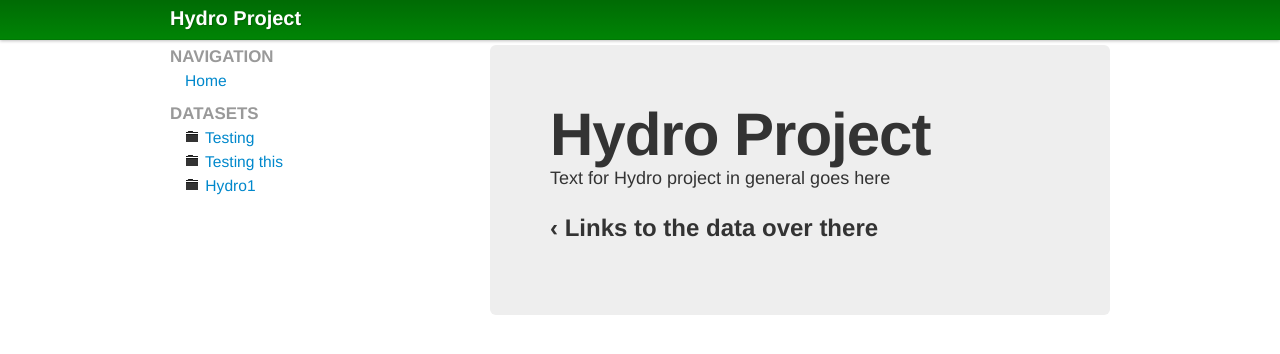
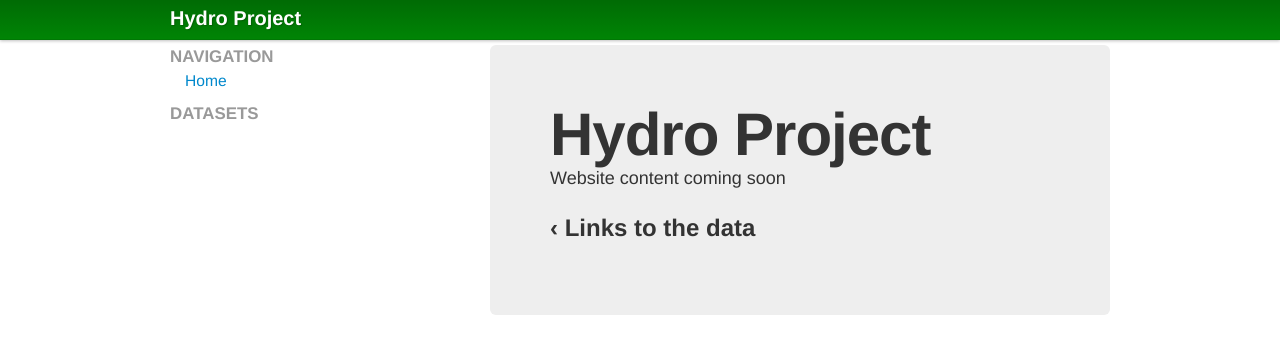
Before and after one commit to gina-alaska/gis.suhydro.org, a Jekyll site: the page built from index.html, in a window 1280 px wide. Shown: the top 354 px of the page. Built offline with Jekyll 4.4.1, drawn with Linux system fonts in a browser that asks for light colours.

```diff
--- a/index.html
+++ b/index.html
@@ -5,8 +5,8 @@
 <div class="hero-unit">
   <h1>Hydro Project</h1>
   <p class="lead">
-    Text for Hydro project in general goes here
+    Website content coming soon
     <br />
-    <h2>&lsaquo; Links to the data over there</h2>
+    <h2>&lsaquo; Links to the data</h2>
   </p>
 </div>
```
Also changed, not shown: _posts/2012-06-20-hydro-test-dataset.md (deleted, +0 -5 lines), _posts/2012-06-20-testing-this.md (deleted, +0 -6 lines), _posts/2012-06-20-testing.md (deleted, +0 -6 lines).
